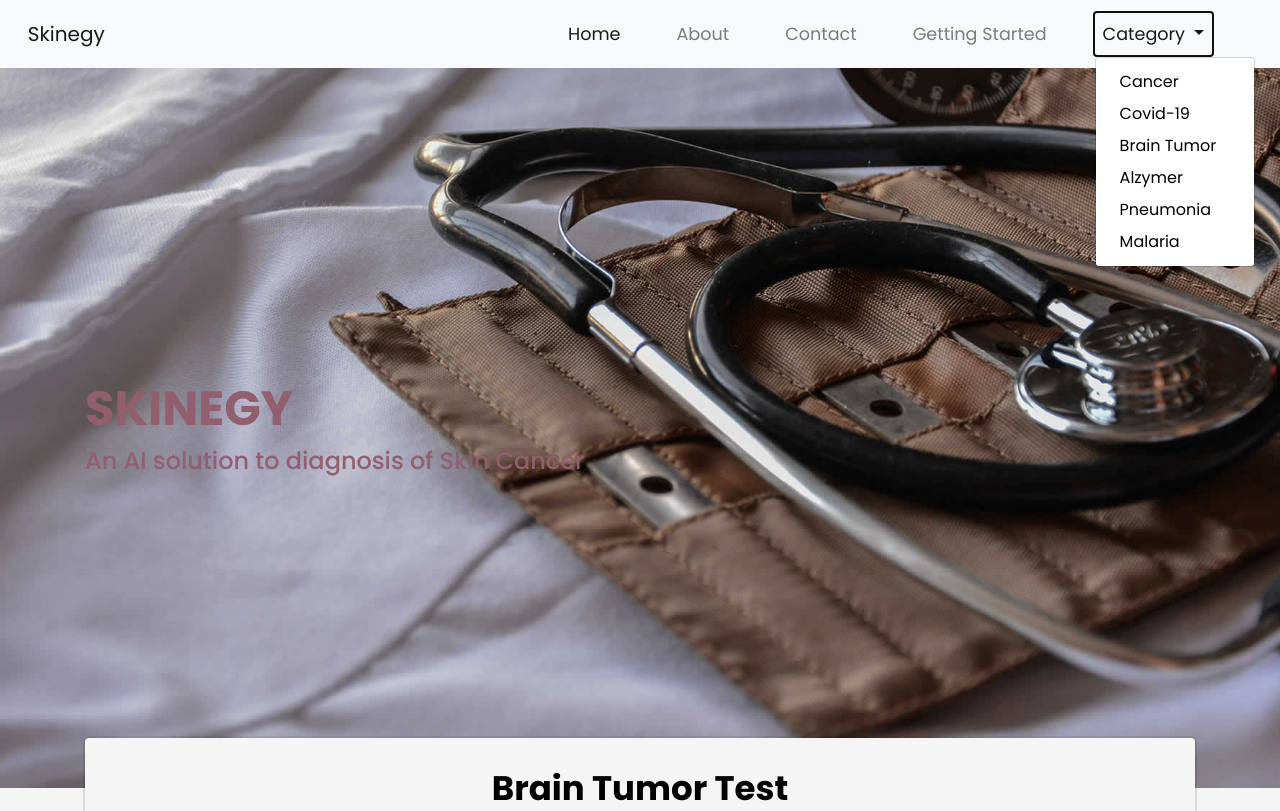
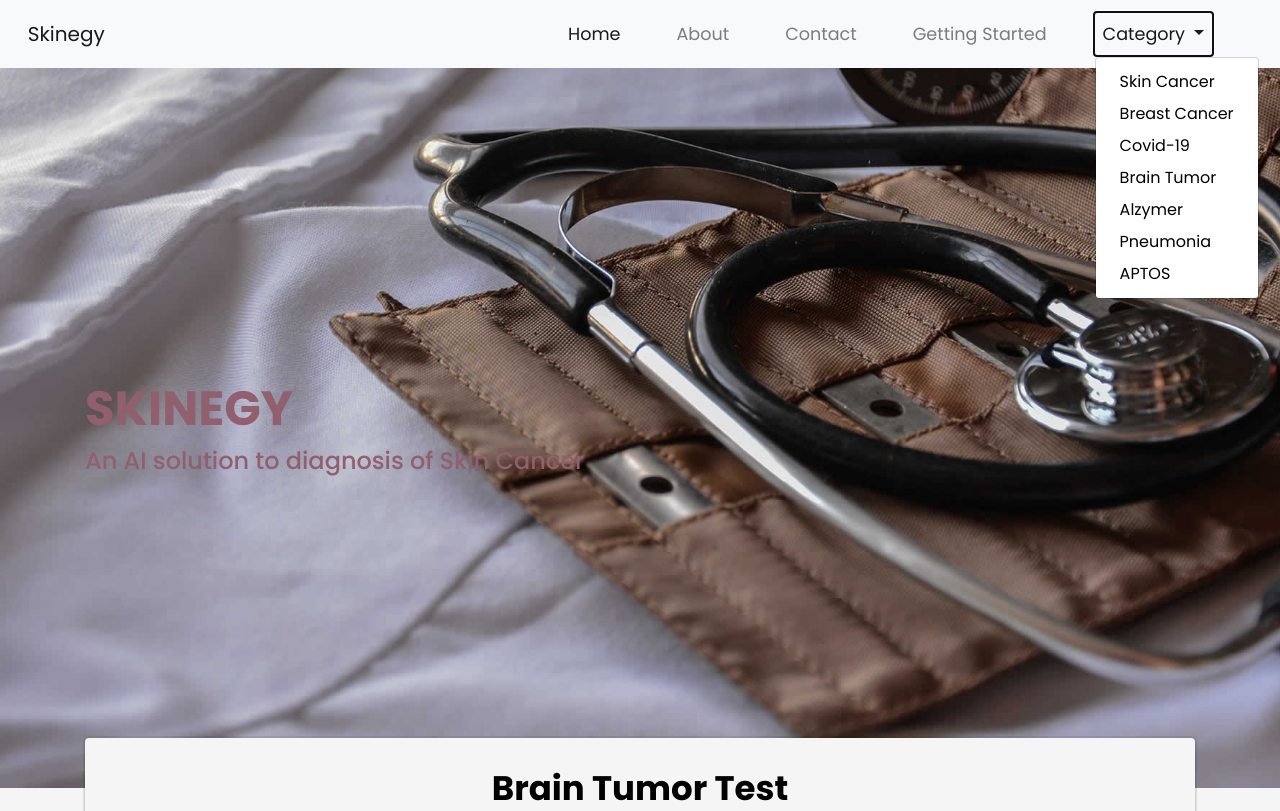
Before and after one commit to MiHarsh/HackNagpur, a Flask app: page /bt in a window 1280 px wide, after a click on "Category". Shown: the top 811 px of the page. Run offline with Flask 2, Linux system fonts and the light colour scheme; parts of the project's set-up code (start-up, migrations or seed data) failed here and were passed over; some libraries are stand-ins or nearby versions.

Commit message:
Update bt.html

```diff
--- a/templates/bt.html
+++ b/templates/bt.html
@@ -369,12 +369,13 @@ nav{
         Category
       </a>
       <div class="dropdown-menu">
-        <a class="dropdown-item" href="/imageUpload">Cancer</a>
+        <a class="dropdown-item" href="/imageUpload">Skin Cancer</a>
+        <a class="dropdown-item" href="/breastcancer">Breast Cancer</a>
         <a class="dropdown-item" href="/covid">Covid-19</a>
         <a class="dropdown-item" href="/bt">Brain Tumor</a>
         <a class="dropdown-item" href="/alzymer">Alzymer</a>
         <a class="dropdown-item" href="/pneumonia">Pneumonia</a>
-        <a class="dropdown-item" href="/malaria">Malaria</a>
+        <a class="dropdown-item" href="/aptos">APTOS</a>
       </div>
     </li>
     </ul>
```
